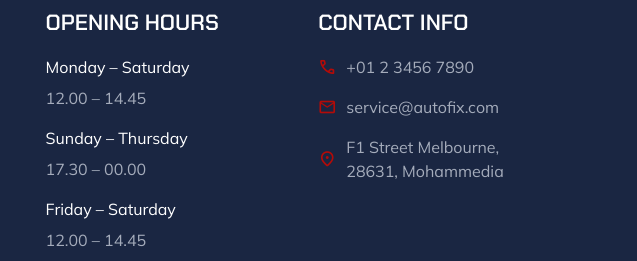
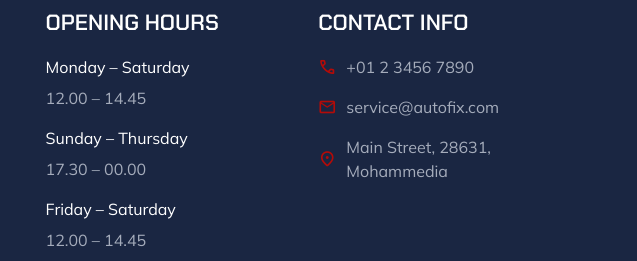
Before and after one commit to VolkodT/AutoCar, a plain HTML site: page index.html in a window 1280 px wide. Shown: the part 3834-4095 px from the top of the page, 643-1280 px from the left. Drawn offline with nearby package versions, Linux system fonts and the light colour scheme.

Commit message:
Update index.html

```diff
--- a/index.html
+++ b/index.html
@@ -517,7 +517,7 @@
             <address class="footer-link address">
               <span class="material-symbols-rounded">location_on</span>
 
-              <span class="span">F1 Street Melbourne, 28631, Mohammedia</span>
+              <span class="span">Main Street, 28631, Mohammedia</span>
             </address>
           </li>
 
```
